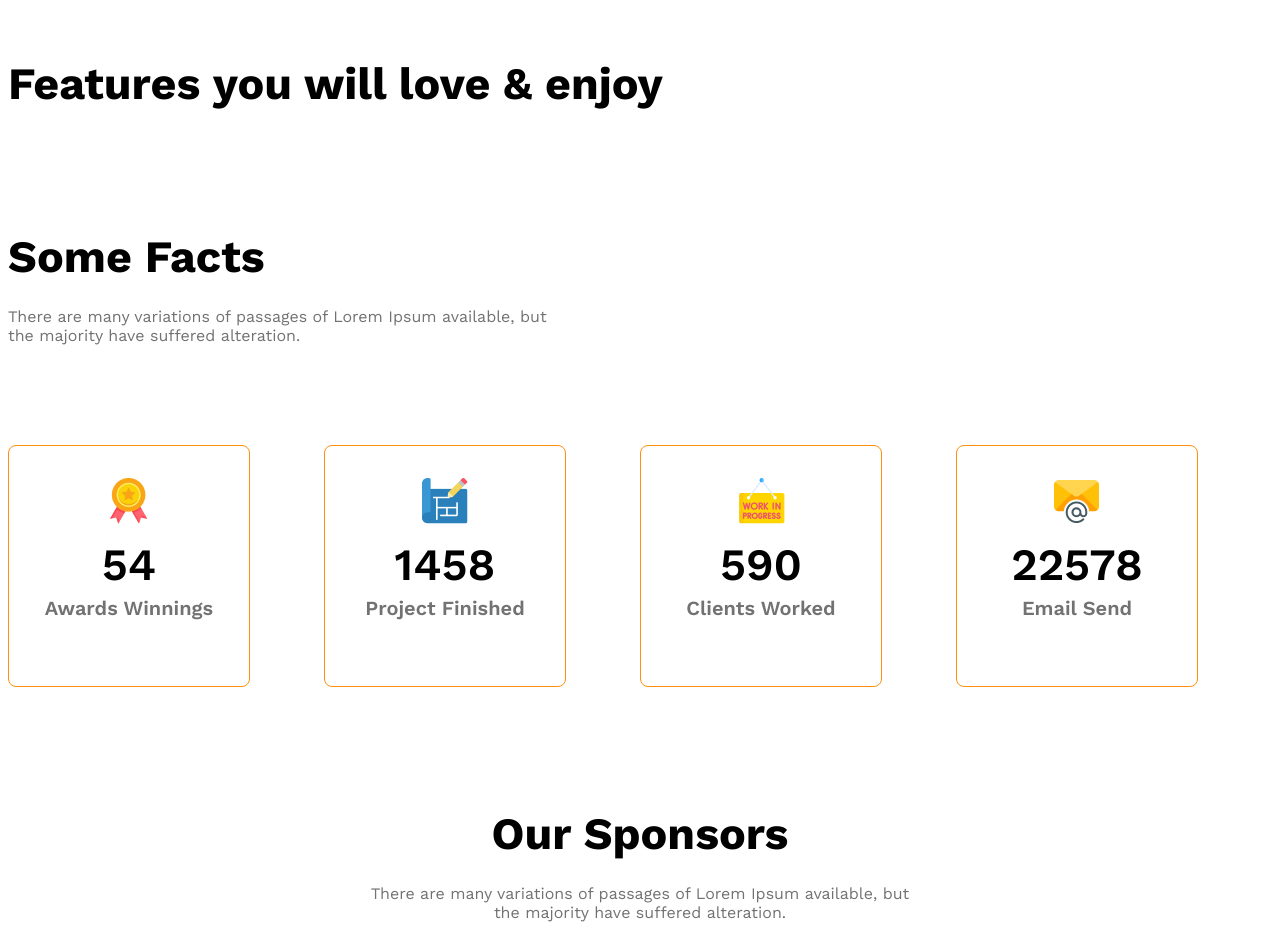
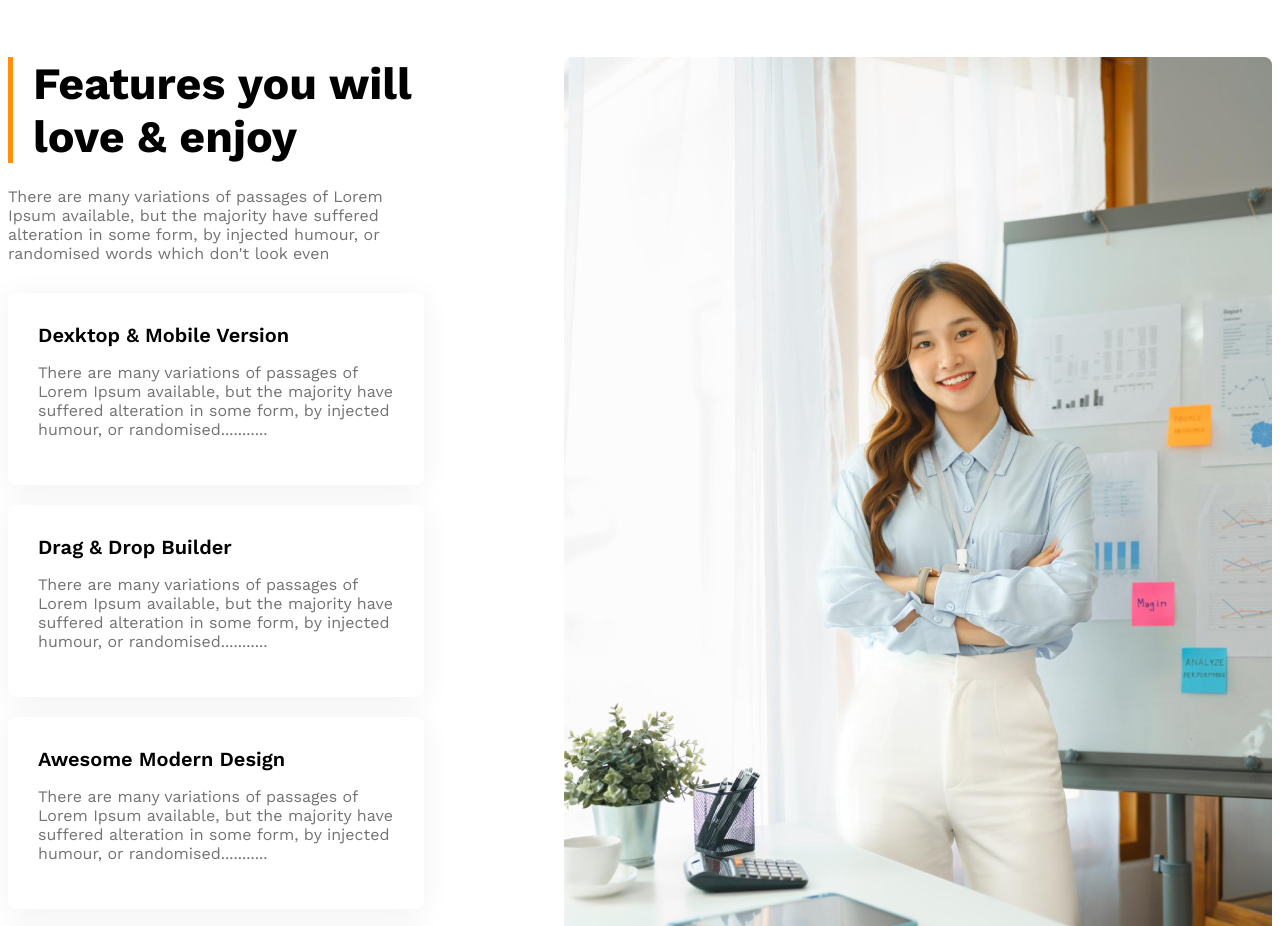
Before and after one commit to IamAndelib/g3-architects-website, a plain HTML site: page index.html in a window 1280 px wide. Shown: the part 2155-3081 px from the top of the page. Drawn offline with nearby package versions, Linux system fonts and the light colour scheme.

Commit message:
features section structuring

```diff
--- a/index.html
+++ b/index.html
@@ -51,7 +51,7 @@
             alt="two architects looking at a laptop" />
           <img src="images/team4.png" alt="two architects shaking hands" />
         </div>
-        <div class="features">
+        <div class="basic-features">
           <h3 class="section-title">
             <span id="quick-list" class="text-light-gray">Quick list</span> of
             Our<span id="features" class="text-primary"> Features</span>
@@ -65,8 +65,60 @@
         </div>
       </section>
       <!-- features you'll love & enjoy -->
-      <section>
-        <h3 class="section-title">Features you will love & enjoy</h3>
+      <section class="features flex">
+        <div class="feature">
+          <h3 id="feature-title" class="section-title">
+            Features you will <br />love & enjoy
+          </h3>
+          <p class="text-light-gray">
+            There are many variations of passages of Lorem Ipsum available, but
+            the majority have suffered alteration in some form, by injected
+            humour, or randomised words which don't look even
+          </p>
+          <!-- feature cards -->
+          <div class="feature-card-container">
+            <div class="feature-card">
+              <h4 class="feature-card-title">Dexktop & Mobile Version</h4>
+              <p class="text-light-gray">
+                There are many variations of passages of Lorem Ipsum available,
+                but the majority have suffered alteration in some form, by
+                injected humour, or randomised...........
+              </p>
+            </div>
+            <div class="feature-card">
+              <h4 class="feature-card-title">Drag & Drop Builder</h4>
+              <p class="text-light-gray">
+                There are many variations of passages of Lorem Ipsum available,
+                but the majority have suffered alteration in some form, by
+                injected humour, or randomised...........
+              </p>
+            </div>
+            <div class="feature-card">
+              <h4 class="feature-card-title">Awesome Modern Design</h4>
+              <p class="text-light-gray">
+                There are many variations of passages of Lorem Ipsum available,
+                but the majority have suffered alteration in some form, by
+                injected humour, or randomised...........
+              </p>
+            </div>
+            <div class="feature-card">
+              <h4 class="feature-card-title">Super Easy to Edit</h4>
+              <p class="text-light-gray">
+                There are many variations of passages of Lorem Ipsum available,
+                but the majority have suffered alteration in some form, by
+                injected humour, or randomised...........
+              </p>
+            </div>
+          </div>
+        </div>
+        <div>
+          <img src="images/architect.png" alt="female-architect standing" />
+          <button id="experience-badge" class="btn-primary">
+            <span id="experience-year">10+Year</span> <br /><span
+              >Experience</span
+            >
+          </button>
+        </div>
       </section>
       <!-- some facts -->
       <section>
--- a/styles/architects.css
+++ b/styles/architects.css
@@ -122,7 +122,7 @@ main > section {
   gap: 24px;
 }
 
-.features {
+.basic-features {
   margin-left: 120px;
   max-width: 540px;
 }
@@ -130,7 +130,41 @@ main > section {
 #quick-list {
   font-weight: 500;
 }
+/* features styles */
 
+#feature-title {
+  border-left: 5px solid #ff900e;
+  padding-left: 20px;
+  margin-top: 0;
+}
+
+.features {
+  gap: 140px;
+}
+
+.feature-card-container {
+  margin-top: 30px;
+}
+
+.feature-card {
+  padding: 30px;
+  border-radius: 8px;
+  background: #fff;
+  box-shadow: 0px 4px 30px 0px rgba(0, 0, 0, 0.06);
+  margin-bottom: 20px;
+}
+
+.feature-card-title {
+  font-weight: 600;
+  font-size: 1.25rem;
+  margin-top: 0;
+  margin-bottom: 0;
+}
+
+.feature-card-description {
+  font-weight: 500;
+  font-size: 1rem;
+}
 /* facts styles */
 .facts-container {
   display: grid;
```
